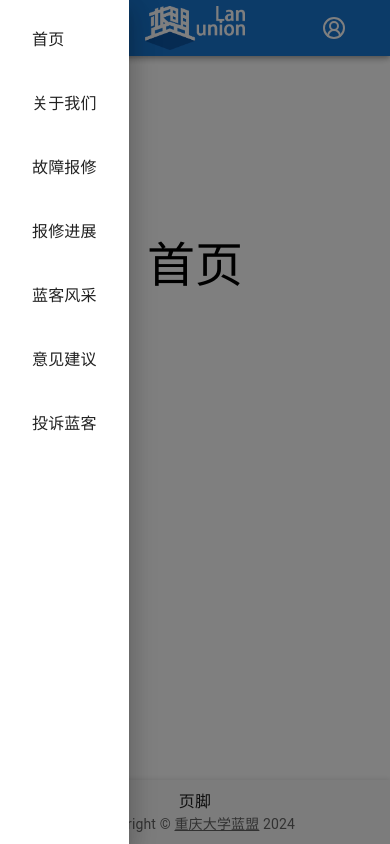
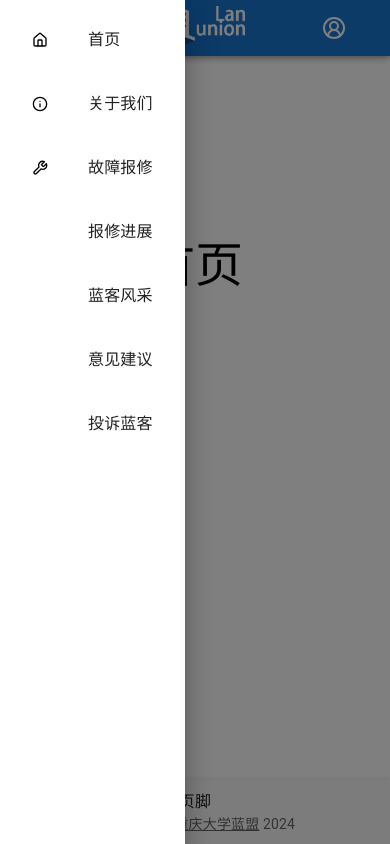
Before and after one commit to cqumirror/lanunion_react_webfrontend, a React (Create React App) app: page / in a window 390 px wide. Both pictures are taken after a click on the button 36 px from the left and 28 px from the top of the page. Built offline with nearby package versions, Linux system fonts and the light colour scheme.

Commit message:
更改Icon架构,新增Icon类型,更改HeadBarNavMobile

```diff
--- a/src/components/HeadBar/components/HeadBarNav.tsx
+++ b/src/components/HeadBar/components/HeadBarNav.tsx
@@ -1,6 +1,6 @@
 import React from "react";
 import { Identity, Path } from "../../../types";
-import { Button, Drawer, List, ListItem, ListItemButton, ListItemText } from "@mui/material";
+import { Button, Drawer, List, ListItem, ListItemButton, ListItemIcon, ListItemText } from "@mui/material";
 import { useNavigate } from "react-router-dom";
 import IconButton from '@mui/material/IconButton';
 import ReactDOM from "react-dom/client";
@@ -38,7 +38,10 @@ export function HeadBarNavMobile({ navList, currentUserIdentity }: { navList: Pa
       )
       .map((nav, index) => (
         <ListItem key={index} onClick={() => navigate(nav.path)}>
-          <ListItemButton><ListItemText>{nav.name}</ListItemText></ListItemButton>
+          <ListItemButton>
+            <ListItemIcon>{nav.icon}</ListItemIcon>
+            <ListItemText>{nav.name}</ListItemText>
+          </ListItemButton>
         </ListItem>
       ));
   }
--- a/src/components/HeadBar/components/headBarNavList.tsx
+++ b/src/components/HeadBar/components/headBarNavList.tsx
@@ -1,5 +1,6 @@
 // TODO 后端自动处理
 
+import { IconAbout, IconHouse, IconWrench } from "../../../content/icon";
 import { Path } from "../../../types";
 import { Identity } from "../../../types";
 
@@ -7,40 +8,43 @@ const headBarNavList : Path[] = [
   {
     path: '/',
     name: '首页',
+    icon: <IconHouse />,
   },
   {
     path: '/about',
     name: '关于我们',
+    icon: <IconAbout />
   },
   {
     path: '/repair',
     name: '故障报修',
-    canAccessIdentity: [Identity.USER]
+    canAccessIdentity: [Identity.USER],
+    icon: <IconWrench />
   },
   {
     path: '/repair',
     name: '接报修单',
-    canAccessIdentity: [Identity.LANKER, Identity.LANKER_ADMIN, Identity.SUPER_ADMIN, Identity.ROOT]
+    canAccessIdentity: [Identity.LANKER, Identity.LANKER_ADMIN, Identity.SUPER_ADMIN, Identity.ROOT],
   },
   {
     path: '/repair',
     name: '报单管理',
-    canAccessIdentity: [Identity.LANKER_ADMIN, Identity.SUPER_ADMIN, Identity.ROOT]
+    canAccessIdentity: [Identity.LANKER_ADMIN, Identity.SUPER_ADMIN, Identity.ROOT],
   },
   {
     path: '/repair',
     name: '用户管理',
-    canAccessIdentity: [Identity.LANKER_ADMIN, Identity.SUPER_ADMIN, Identity.ROOT]
+    canAccessIdentity: [Identity.LANKER_ADMIN, Identity.SUPER_ADMIN, Identity.ROOT],
   },
   {
     path: '/repair',
     name: '蓝客管理',
-    canAccessIdentity: [Identity.SUPER_ADMIN, Identity.ROOT]
+    canAccessIdentity: [Identity.SUPER_ADMIN, Identity.ROOT],
   },
   {
     path: '/check',
     name: '报修进展',
-    canAccessIdentity: [Identity.USER]
+    canAccessIdentity: [Identity.USER],
   },
   {
     path: '/lanke',
--- /dev/null
+++ b/src/content/icon/implements/IconAbout.tsx
@@ -0,0 +1,8 @@
+import React from "react";
+import { LuInfo } from "react-icons/lu";
+import { IconBaseProps } from "react-icons";
+import IconBox from "../components/IconBox";
+
+export default function IconAbout(props: IconBaseProps): JSX.Element {
+  return <IconBox icon={LuInfo} props={props} />;
+}
--- a/src/content/icon/IconCircleUserRound.tsx
+++ b/src/content/icon/implements/IconCircleUserRound.tsx
@@ -1,8 +1,8 @@
 import React from "react";
 import { LuCircleUserRound } from "react-icons/lu";
 import { IconBaseProps } from "react-icons";
-import IconBox from "./components/IconBox";
+import IconBox from "../components/IconBox";
 
-export default function CircleUserRound(props: IconBaseProps): JSX.Element {
+export default function IconCircleUserRound(props: IconBaseProps): JSX.Element {
   return <IconBox icon={LuCircleUserRound} props={props} />;
 }
--- /dev/null
+++ b/src/content/icon/implements/IconHouse.tsx
@@ -0,0 +1,8 @@
+import React from "react";
+import { LuHouse } from "react-icons/lu";
+import { IconBaseProps } from "react-icons";
+import IconBox from "../components/IconBox";
+
+export default function IconHouse(props: IconBaseProps): JSX.Element {
+  return <IconBox icon={LuHouse} props={props} />;
+}
--- a/src/content/icon/IconMenu.tsx
+++ b/src/content/icon/implements/IconMenu.tsx
@@ -1,8 +1,8 @@
 import React from "react";
 import { LuMenu } from "react-icons/lu";
 import { IconBaseProps } from "react-icons";
-import IconBox from "./components/IconBox";
+import IconBox from "../components/IconBox";
 
-export default function CircleUserRound(props: IconBaseProps): JSX.Element {
+export default function IconMenu(props: IconBaseProps): JSX.Element {
   return <IconBox icon={LuMenu} props={props} />;
 }
--- /dev/null
+++ b/src/content/icon/implements/IconWrench.tsx
@@ -0,0 +1,8 @@
+import React from "react";
+import { LuWrench } from "react-icons/lu";
+import { IconBaseProps } from "react-icons";
+import IconBox from "../components/IconBox";
+
+export default function IconWrench(props: IconBaseProps): JSX.Element {
+  return <IconBox icon={LuWrench} props={props} />;
+}
--- a/src/types.ts
+++ b/src/types.ts
@@ -20,6 +20,7 @@ export interface Path {
   path: string;
   name: string;
   canAccessIdentity?: string[];
+  icon?: JSX.Element;
 }
 
 export interface GlobalContextProps {
```
Also changed, not shown: src/content/icon/index.tsx (+5 -2 lines).
